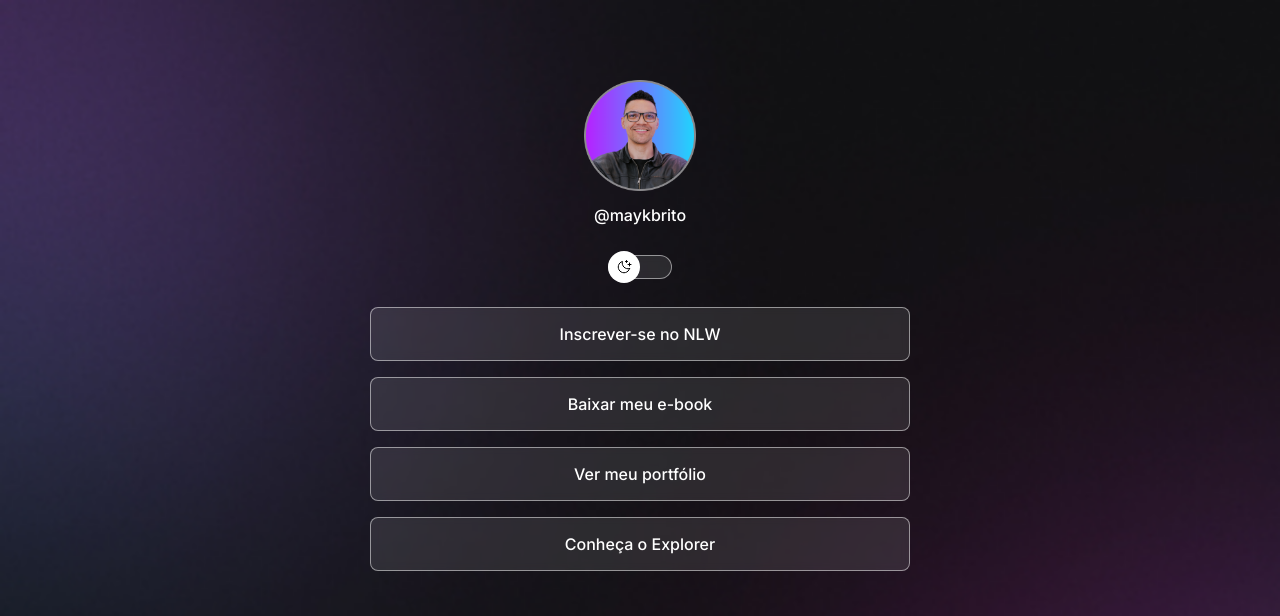
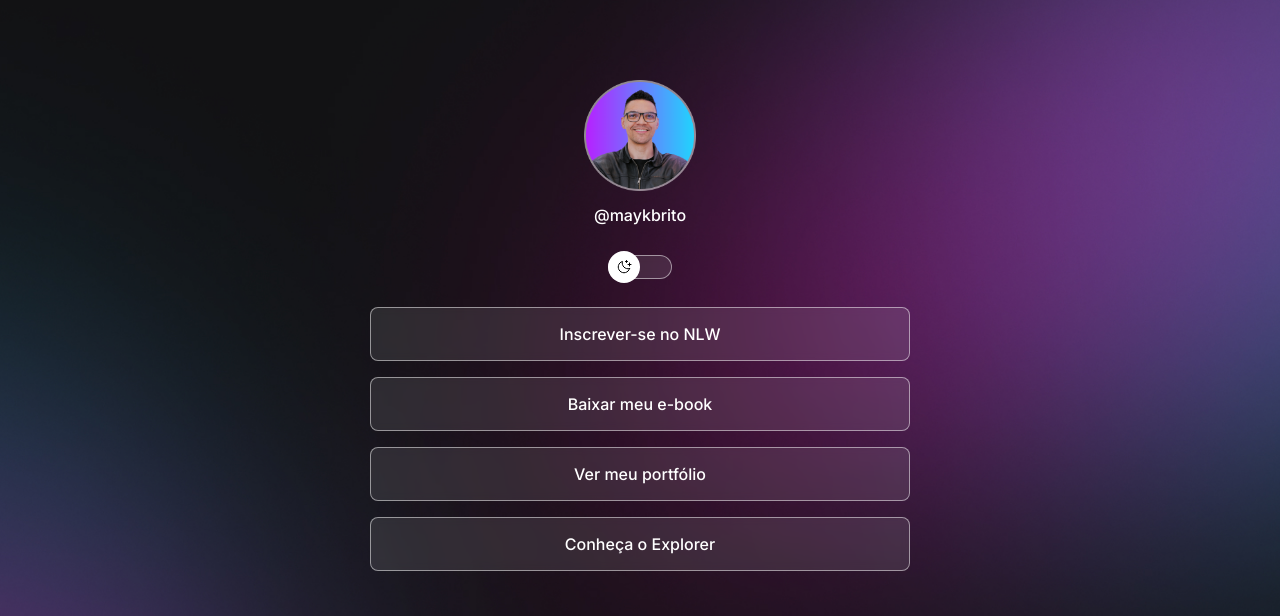
Before and after one commit to IwanL88/projeto, a plain HTML site: page index.html in a window 1280 px wide. Shown: the top 616 px of the page. Drawn offline with nearby package versions, Linux system fonts and the light colour scheme.

Commit message:
change background based on media queries

```diff
--- a/style.css
+++ b/style.css
@@ -33,6 +33,7 @@ body {
 
   /*background: color image repeat position/size*/
   background: var(--bg-url) no-repeat top center/cover;
+  height: 100vh;
 }
 
 body * {
@@ -178,3 +179,14 @@ footer {
   text-align: center;
   font-size: 14px;
 }
+
+/* media queries*/
+@media (min-width: 700px) {
+  :root {
+    --bg-url: url(./assets/bg-desktop.jpg);
+  }
+
+  .light {
+    --bg-url: url(./assets/gb-desktop-light.jpg);
+  }
+}
```
Also changed, not shown: assets/bg-desktop-light.jpg (added), assets/bg-desktop-light/Desktop/bg-desktop-ight mode.jpg (added), assets/bg-desktop.jpg (added), 1 other file.
